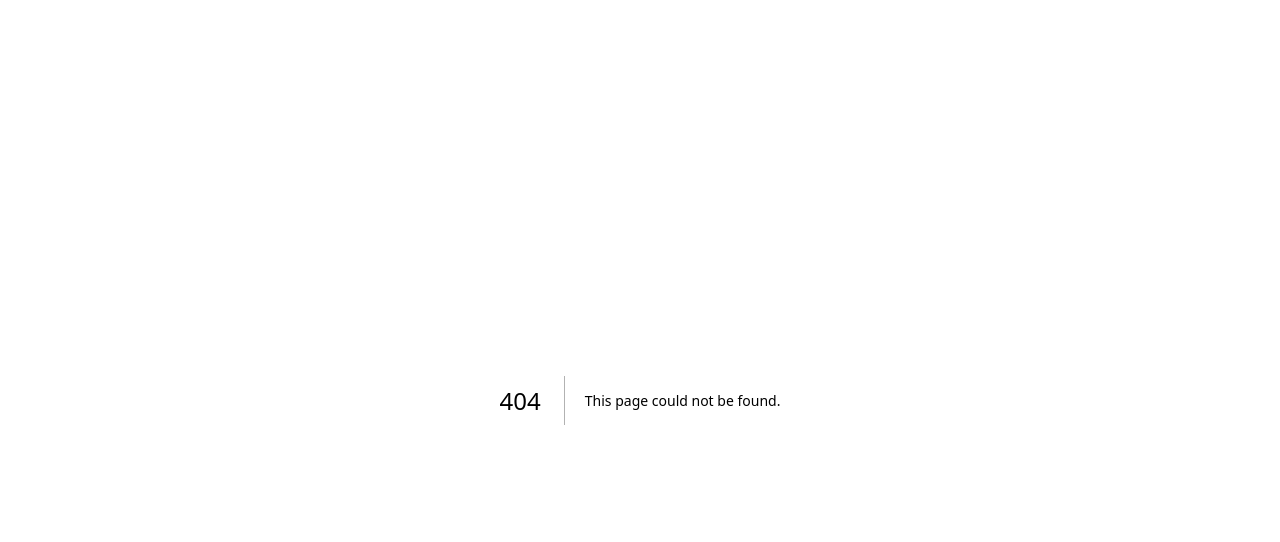
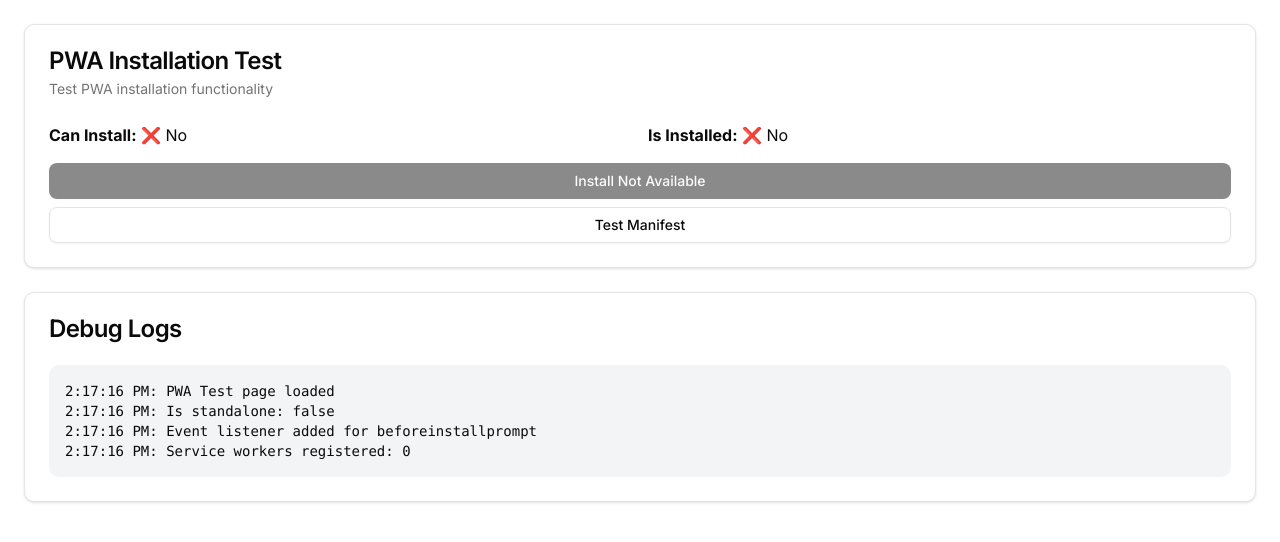
Before and after one commit to qwerty-development/rbs-restaurant, a Next.js app: page /test-pwa in a window 1280 px wide. Before the commit this address had no page. Shown: the top 542 px of the page. Built offline with nearby package versions, Linux system fonts and the light colour scheme.

Commit message:
feat: add PWA test page and update manifest for installation functionality

```diff
--- a/app/layout.tsx
+++ b/app/layout.tsx
@@ -11,14 +11,7 @@ const inter = Inter({ subsets: ["latin"] })
 export const metadata: Metadata = {
   title: "Restaurant Management",
   description: "Complete restaurant management system",
-  viewport: {
-    width: 'device-width',
-    initialScale: 1,
-    maximumScale: 1,
-    userScalable: false,
-  },
   manifest: '/manifest.json',
-  themeColor: '#3b82f6',
   appleWebApp: {
     capable: true,
     statusBarStyle: 'default',
@@ -43,6 +36,7 @@ export default function RootLayout({
   return (
     <html lang="en" suppressHydrationWarning>
       <head>
+        <meta name="viewport" content="width=device-width, initial-scale=1, maximum-scale=1, user-scalable=no" />
         <meta name="theme-color" content="#3b82f6" />
         <meta name="apple-mobile-web-app-capable" content="yes" />
         <meta name="apple-mobile-web-app-status-bar-style" content="default" />
--- /dev/null
+++ b/app/test-pwa/page.tsx
@@ -0,0 +1,139 @@
+'use client'
+
+import { useState, useEffect } from 'react'
+import { Button } from '@/components/ui/button'
+import { Card, CardContent, CardDescription, CardHeader, CardTitle } from '@/components/ui/card'
+
+interface BeforeInstallPromptEvent extends Event {
+  prompt(): Promise<void>
+  userChoice: Promise<{ outcome: 'accepted' | 'dismissed' }>
+}
+
+export default function TestPWAPage() {
+  const [installPrompt, setInstallPrompt] = useState<BeforeInstallPromptEvent | null>(null)
+  const [canInstall, setCanInstall] = useState(false)
+  const [isInstalled, setIsInstalled] = useState(false)
+  const [logs, setLogs] = useState<string[]>([])
+
+  const addLog = (message: string) => {
+    setLogs(prev => [...prev, `${new Date().toLocaleTimeString()}: ${message}`])
+  }
+
+  useEffect(() => {
+    addLog('PWA Test page loaded')
+
+    // Check if already installed
+    const isStandalone = window.matchMedia('(display-mode: standalone)').matches ||
+                        (navigator as any).standalone === true
+    setIsInstalled(isStandalone)
+    addLog(`Is standalone: ${isStandalone}`)
+
+    // Listen for beforeinstallprompt
+    const handleBeforeInstallPrompt = (e: Event) => {
+      e.preventDefault()
+      const promptEvent = e as BeforeInstallPromptEvent
+      setInstallPrompt(promptEvent)
+      setCanInstall(true)
+      addLog('beforeinstallprompt event fired!')
+    }
+
+    window.addEventListener('beforeinstallprompt', handleBeforeInstallPrompt)
+    addLog('Event listener added for beforeinstallprompt')
+
+    // Check service worker
+    if ('serviceWorker' in navigator) {
+      navigator.serviceWorker.getRegistrations().then(registrations => {
+        addLog(`Service workers registered: ${registrations.length}`)
+        registrations.forEach((reg, index) => {
+          addLog(`SW ${index + 1}: ${reg.scope} - ${reg.active?.state || 'no active worker'}`)
+        })
+      })
+    }
+
+    return () => {
+      window.removeEventListener('beforeinstallprompt', handleBeforeInstallPrompt)
+    }
+  }, [])
+
+  const handleInstall = async () => {
+    if (installPrompt) {
+      try {
+        addLog('Attempting to show install prompt...')
+        await installPrompt.prompt()
+        const choiceResult = await installPrompt.userChoice
+        addLog(`User choice: ${choiceResult.outcome}`)
+
+        if (choiceResult.outcome === 'accepted') {
+          setCanInstall(false)
+          setIsInstalled(true)
+        }
+      } catch (error) {
+        addLog(`Install error: ${error}`)
+      }
+    }
+  }
+
+  const testManifest = async () => {
+    try {
+      const response = await fetch('/manifest.json')
+      const manifest = await response.json()
+      addLog(`Manifest loaded: ${manifest.name}`)
+    } catch (error) {
+      addLog(`Manifest error: ${error}`)
+    }
+  }
+
+  return (
+    <div className="container mx-auto p-6 space-y-6">
+      <Card>
+        <CardHeader>
+          <CardTitle>PWA Installation Test</CardTitle>
+          <CardDescription>Test PWA installation functionality</CardDescription>
+        </CardHeader>
+        <CardContent className="space-y-4">
+          <div className="grid grid-cols-2 gap-4">
+            <div>
+              <strong>Can Install:</strong> {canInstall ? '✅ Yes' : '❌ No'}
+            </div>
+            <div>
+              <strong>Is Installed:</strong> {isInstalled ? '✅ Yes' : '❌ No'}
+            </div>
+          </div>
+
+          <div className="space-y-2">
+            <Button
+              onClick={handleInstall}
+              disabled={!canInstall}
+              className="w-full"
+            >
+              {canInstall ? 'Install PWA' : 'Install Not Available'}
+            </Button>
+
+            <Button
+              onClick={testManifest}
+              variant="outline"
+              className="w-full"
+            >
+              Test Manifest
+            </Button>
+          </div>
+        </CardContent>
+      </Card>
+
+      <Card>
+        <CardHeader>
+          <CardTitle>Debug Logs</CardTitle>
+        </CardHeader>
+        <CardContent>
+          <div className="bg-gray-100 p-4 rounded-lg max-h-64 overflow-y-auto">
+            {logs.map((log, index) => (
+              <div key={index} className="text-sm font-mono">
+                {log}
+              </div>
+            ))}
+          </div>
+        </CardContent>
+      </Card>
+    </div>
+  )
+}
```
Also changed, not shown: public/manifest.json (added).
